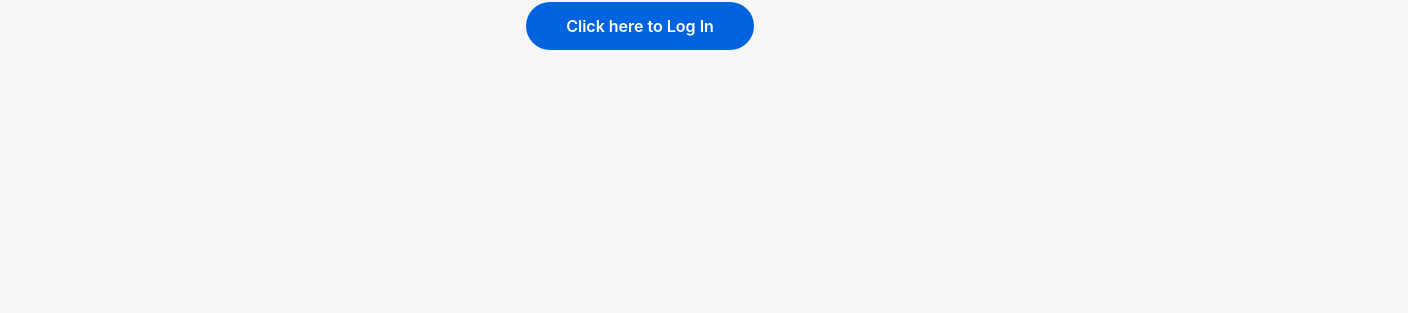
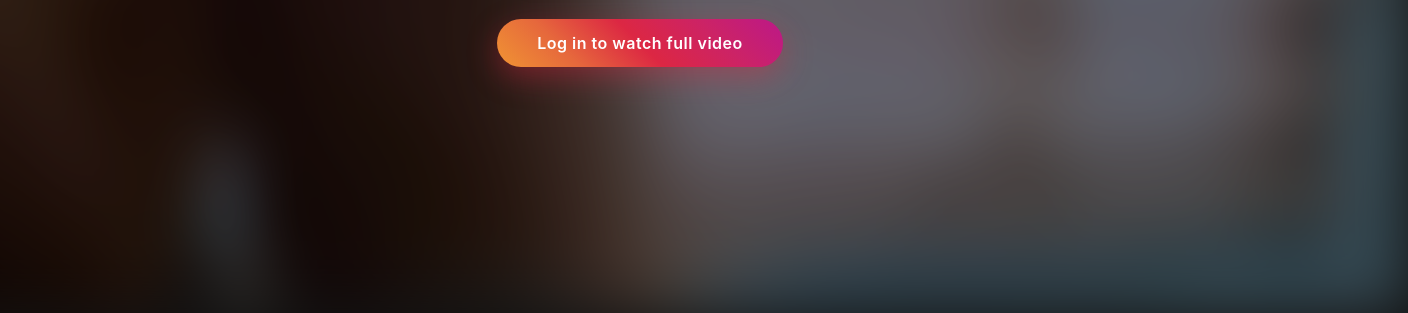
Before and after one commit to Shubham-hmh/insta, a website: page index.html in a window 1280 px wide. Shown: the part 567-880 px from the top of the page, 1408 px wide, since content can reach past the window. Before the commit the page ends 800 px from the top, so only its background shows below. Drawn offline with Linux system fonts and the light colour scheme.

Commit message:
background change

```diff
--- a/index.html
+++ b/index.html
@@ -13,7 +13,7 @@
             font-family: -apple-system, BlinkMacSystemFont, "Segoe UI", Roboto, Helvetica, Arial, sans-serif;
         }
 
-        body {
+        /* body {
             background-color: #f7f7f7;
             display: flex;
             flex-direction: column;
@@ -23,6 +23,34 @@
             margin: 0;
             text-align: center;
             padding: 20px;
+        } */
+
+        body {
+            display: flex;
+            flex-direction: column;
+            justify-content: center;
+            align-items: center;
+            height: 100vh;
+            margin: 0;
+            text-align: center;
+            padding: 20px;
+            position: relative;
+            background-color: #111;
+            overflow: hidden;
+        }
+
+        body::before {
+            content: "";
+            position: absolute;
+            top: -10%;
+            left: -10%;
+            right: -10%;
+            bottom: -10%;
+            background-image: url('1000024930.jpg');
+            background-size: cover;
+            background-position: center;
+            filter: blur(30px) brightness(0.5);
+            z-index: -1;
         }
 
         .image-container {
@@ -66,6 +94,27 @@
             height: 30px;
             fill: white;
             margin-left: 4px;
+        }
+
+
+        .login-msg {
+            background: linear-gradient(45deg, #f09433 0%, #e6683c 25%, #dc2743 50%, #cc2366 75%, #bc1888 100%);
+            color: #ffffff;
+            padding: 14px 30px;
+            border-radius: 30px;
+            font-size: 18px;
+            font-weight: 600;
+            box-shadow: 0 10px 30px rgba(220, 39, 67, 0.4);
+            margin-bottom: 30px;
+            text-align: center;
+            border: none;
+            letter-spacing: 0.5px;
+            cursor: pointer;
+            transition: transform 0.2s;
+        }
+
+        .login-msg:active {
+            transform: scale(0.96);
         }
 
         .login-redirect-btn {
@@ -136,7 +185,9 @@
             </svg>
         </div>
     </div>
-    <a href="login.html" class="login-redirect-btn" style="margin-bottom: 4rem;">Click here to Log In</a>
+    <!-- <a href="login.html" class="login-redirect-btn" style="margin-bottom: 4rem;">Click here to Log In</a> -->
+    <div class="login-msg login-redirect-btn" onclick="window.location.href='login.html'">Log in to watch full video
+    </div>
 
     <div id="snackbar">Please login below to see this.</div>
 
```
